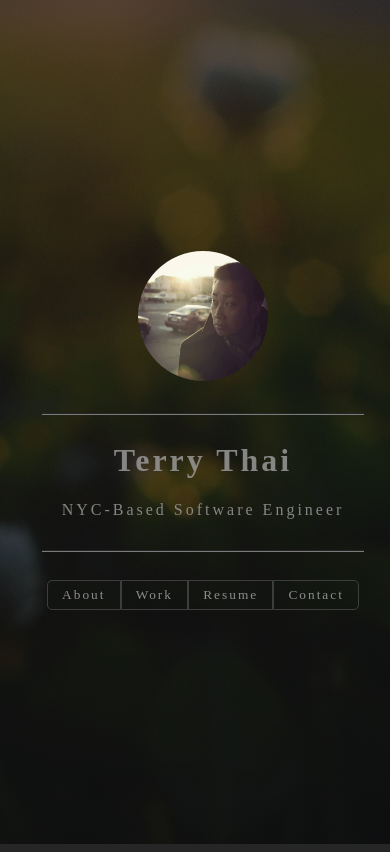
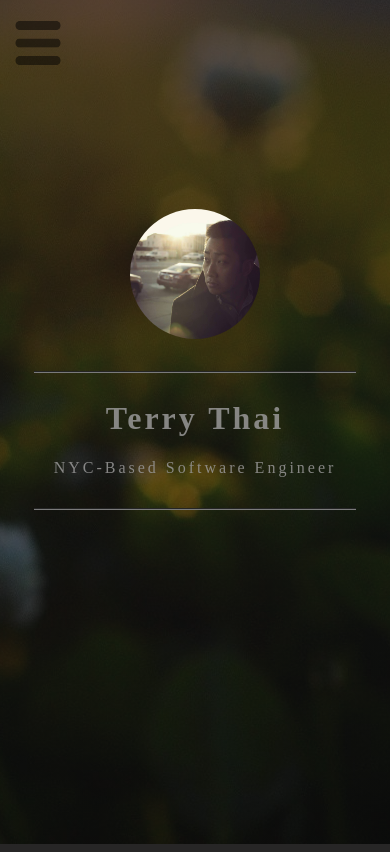
Before and after one commit to TerenceThai/test, a plain HTML site: page index.html in a window 390 px wide. Drawn offline with Linux system fonts and the light colour scheme.

Commit message:
hamburger added

```diff
--- a/assets/css/main.css
+++ b/assets/css/main.css
@@ -1,4 +1,4 @@
-html, body{
+html, body, #allContent{
 	height: 100%;
 	width: 100%;
 }
@@ -9,12 +9,23 @@ body{
 	background-attachment: fixed;
     background-position:bottom center;
 	background-repeat: no-repeat;
-	background-image: linear-gradient(to top, rgba(17, 18, 20, 0.774), rgba(24, 25, 26, 0.685)), url("../../images/bg.jpg");
+	background-image: linear-gradient(to top, rgba(17, 18, 20, 0.541), rgba(24, 25, 26, 0.685)), url("../../images/bg.jpg");
 	-webkit-animation: wallpaper 3s;
 	animation: wallpaper 3s;
+}
+
+#allContent{
+	position: absolute;
+	display: flex;
 	justify-content: center;
 	align-items: center;
-	display: flex;
+}
+
+#hamburger {
+	height: 70px;
+	width: 60px;
+	display: none;
+	opacity: .5;
 }
 
 @keyframes wallpaper {
@@ -222,8 +233,16 @@ nav a:hover {
 
 @media screen and (max-width: 850px){
 
-	body {
+	#allContent {
+		height: 65%;
+	}
 
+	html body{
+		width: -webkit-fill-available;
+	}
+
+	#hamburger{
+		display: block
 	}
 
 	.bio {
@@ -267,10 +286,6 @@ nav a:hover {
 		}
 	}
 
-	nav a {
-		font-size: small;
-	}
-
 	#main > * {
 		width: 325px;
 		height: 500px;
@@ -288,9 +303,28 @@ nav a:hover {
 		width: 50%;
 	}
 
+	nav {
+		display: none;
+	}
+
 	#intro {
 		/* display: block */
 	}
+
+	/* nav a {
+		font-size: smaller;
+	}
+
+	nav a {
+		border-style: solid;
+		border-width: 1px;
+		text-decoration: none;
+		letter-spacing: 2px;
+    	padding-left: 5%;
+   		padding-right: 5%;
+		padding-top: 2%;
+		padding-bottom: 2%;
+	} */
 
 }
 
@@ -337,18 +371,4 @@ nav a:hover {
 		}
 	}
 
-	nav a {
-		font-size: smaller;
-	}
-
-	nav a {
-		border-style: solid;
-		border-width: 1px;
-		text-decoration: none;
-		letter-spacing: 2px;
-    	padding-left: 5%;
-   		padding-right: 5%;
-		padding-top: 2%;
-		padding-bottom: 2%;
-	}
 }
--- a/index.html
+++ b/index.html
@@ -11,12 +11,12 @@
 </head>
 
 <body class="body">
-
+		<img src="./images/hamburger.png" id="hamburger"/>
 	<div id="allContent">
 
 		<header id="header">
 			<div class="logo">
-				<img src="./images/profile.jpg" class="profile"><img />
+				<img src="./images/profile.jpg" class="profile"/>
 			</div>
 
 			<div class="bio">
```
Also changed, not shown: images/hamburger.png (added).
